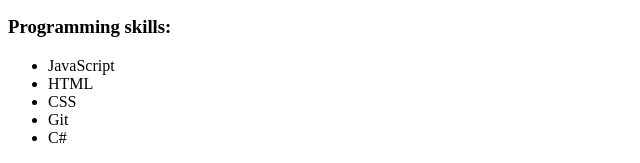
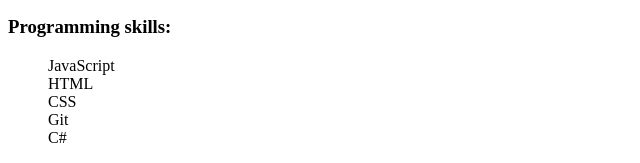
Before and after one commit to DIJITEA/.Net-external-course, a plain HTML site: page Task 5/index.html in a window 1280 px wide. Shown: the part 637-800 px from the top of the page, 0-640 px from the left. Drawn offline with Linux system fonts and the light colour scheme.

Commit message:
feat: little refactoring

```diff
--- a/Task 5/index.html
+++ b/Task 5/index.html
@@ -36,7 +36,7 @@
             I like cats, cars and photography c:
         </p>
         <h3>Programming skills:</h3>
-        <ul>
+        <ul type='none'>
           <li>JavaScript</li>
           <li>HTML</li>
           <li>CSS</li>
@@ -58,14 +58,10 @@
               <p>First level of the old logic game "MOLE" on React</p>
               <ul>
                 <li>
-                  <a href="https://dijitea.github.io/krt-app/">
-                    published version
-                  </a>
+                  <a href="https://dijitea.github.io/krt-app/"> published version</a>
                 </li>
                 <li>
-                  <a href="https://github.com/DIJITEA/krt-app">
-                    github repository</a
-                  >
+                  <a href="https://github.com/DIJITEA/krt-app"> github repository</a>
                 </li>
               </ul>
             </div>
@@ -76,14 +72,10 @@
               <p>Another old game on JS</p>
               <ul>
                 <li>
-                  <a href="https://dijitea.github.io/invaders-demo-project/">
-                    published version
-                  </a>
+                  <a href="https://dijitea.github.io/invaders-demo-project/"> published version</a>
                 </li>
                 <li>
-                  <a href="https://github.com/DIJITEA/invaders-demo-project">
-                    github repository</a
-                  >
+                  <a href="https://github.com/DIJITEA/invaders-demo-project">github repository</a>
                 </li>
               </ul>
             </div>
```
